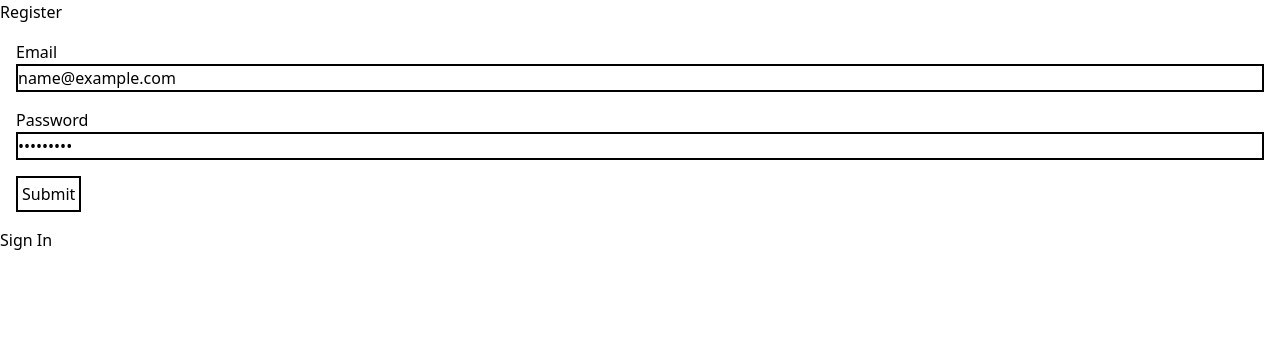
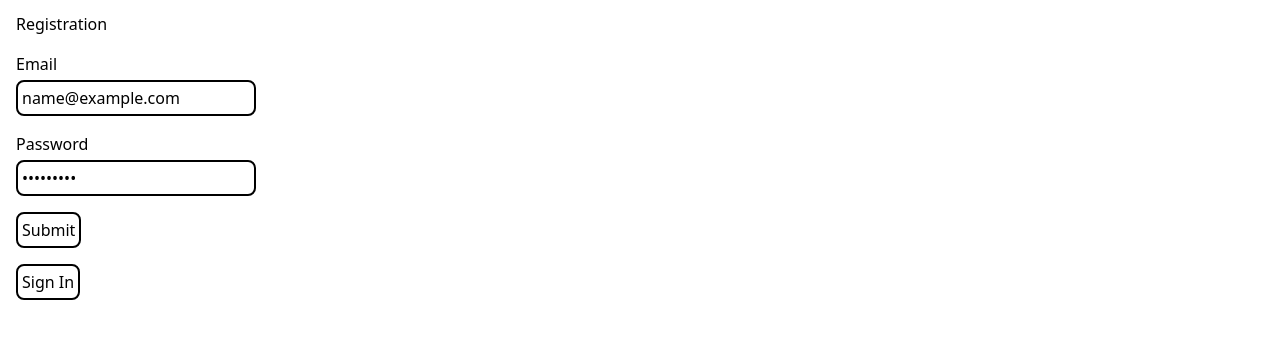
Before and after one commit to R0Z0LI/Week8Homework, a Next.js app: page / in a window 1280 px wide. Both pictures are taken after typing "name@example.com", "Sample123" into the empty fields and a click on the button "Create Account". Shown: the top 338 px of the page. Built offline with nearby package versions, Linux system fonts and the light colour scheme; no server answers.

Commit message:
feat: styling login page

```diff
--- a/src/components/AuthenticationForm.tsx
+++ b/src/components/AuthenticationForm.tsx
@@ -21,9 +21,11 @@ const Authentication: React.FC<{
     <div>
       <form className="p-2" onSubmit={onSubmitHandler}>
         <div className="flex flex-col p-2">
-          <label htmlFor="name">Email</label>
+          <label htmlFor="name" className="pb-1">
+            Email
+          </label>
           <input
-            className="border-2 border-black"
+            className="border-2 border-black w-60 rounded-lg p-1 focus:bg-sky-200"
             type="email"
             required
             id="name"
@@ -31,16 +33,20 @@ const Authentication: React.FC<{
           />
         </div>
         <div className="flex flex-col p-2">
-          <label htmlFor="email">Password</label>
+          <label htmlFor="email" className="pb-1">
+            Password
+          </label>
           <input
-            className="border-2 border-black"
+            className="border-2 border-black w-60 rounded-lg p-1 focus:bg-sky-200"
             type="password"
             required
             id="email"
             ref={passwordInputRef}
           />
         </div>
-        <button className="border-2 border-black m-2 p-1">Submit</button>
+        <button className="border-2 border-black rounded-lg m-2 p-1 active:bg-sky-200">
+          Submit
+        </button>
       </form>
     </div>
   );
--- a/src/components/FilterPeople.tsx
+++ /dev/null
@@ -1,11 +0,0 @@
-const FilterPeople = () => {
-  return (
-    <div>
-      <select>
-        <option></option>
-      </select>
-    </div>
-  );
-};
-
-export default FilterPeople;
--- a/src/pages/characters/[pageId].tsx
+++ b/src/pages/characters/[pageId].tsx
@@ -1,6 +1,6 @@
 import { getAuth } from "firebase/auth";
 import { useAuthState } from "react-firebase-hooks/auth";
-import { useRouter, withRouter } from "next/router";
+import { useRouter } from "next/router";
 import UserAuthContext from "@/store/user-auth";
 import { initFirebase } from "@/firebase/Authentication";
 import { ChangeEvent, useContext, useEffect, useState } from "react";
@@ -58,6 +58,12 @@ function CharactersPage({
   const router = useRouter();
   const userAuthCtx = useContext(UserAuthContext);
 
+  useEffect(() => {
+    if (!userAuthCtx.loggedIn) {
+      router.push("/");
+    }
+  }, [userAuthCtx.loggedIn]);
+
   const onChange = (event: ChangeEvent<unknown>, page: number) => {
     setCurrentPage(page);
     router.push(`/characters/${page}`);
@@ -69,17 +75,17 @@ function CharactersPage({
     router.push("/");
   };
 
-  if (!userAuthCtx.loggedIn) {
-    if (typeof window === "undefined") return null;
-    router.push("/");
-  }
-
   return (
     <div>
+      <button onClick={onSignOutHandler}>Sign out</button>
       {people && <PeopleList items={people} />}
       {loading && <div>Loading...</div>}
-      <Pagination count={10} page={pageId} onChange={onChange} />
-      <button onClick={onSignOutHandler}>Sign out</button>
+      <Pagination
+        count={9}
+        className="flex justify-center p-2"
+        page={pageId}
+        onChange={onChange}
+      />
     </div>
   );
 }
--- a/src/pages/index.tsx
+++ b/src/pages/index.tsx
@@ -14,6 +14,7 @@ function HomePage() {
   const [clicked, setClicked] = useState(false);
   const auth = getAuth();
   const [user, loading] = useAuthState(auth);
+  const [successfulRegistration, setSuccessfulRegistration] = useState(false);
   const router = useRouter();
   const userAuthCtx = useContext(UserAuthContext);
 
@@ -38,7 +39,10 @@ function HomePage() {
       createUserWithEmailAndPassword(auth, email, password)
         .then((userCredential) => {
           const user = userCredential.user;
-          //userAuthCtx.setLoggedIn(true);
+          setSuccessfulRegistration(true);
+          setTimeout(() => {
+            setSuccessfulRegistration(false);
+          }, 3000);
         })
         .catch((error) => {
           const errorCode = error.code;
@@ -48,6 +52,7 @@ function HomePage() {
       signInWithEmailAndPassword(auth, email, password)
         .then((userCredential) => {
           const user = userCredential.user;
+
           userAuthCtx.setLoggedIn(true);
         })
         .catch((error) => {
@@ -59,11 +64,18 @@ function HomePage() {
 
   return (
     <div>
-      {clicked ? <p>Register</p> : <p>Sign in</p>}
+      <div className="pt-3 pl-4">
+        {clicked ? <p>Registration</p> : <p>Signing in</p>}
+      </div>
       <Authentication onSubmit={onSubmitHandler} />
+      {successfulRegistration && (
+        <p className="pl-4 p-1 text-red-600">Successful Registration</p>
+      )}
       {loading && <div>Loading...</div>}
-      {clicked && <button onClick={onClickHandler}>Sign In</button>}
-      {!clicked && <button onClick={onClickHandler}>Create Account</button>}
+      <div className="w-fit inline-block border-2 border-black rounded-lg ml-4 p-1 active:bg-sky-200">
+        {clicked && <button onClick={onClickHandler}>Sign In</button>}
+        {!clicked && <button onClick={onClickHandler}>Create Account</button>}
+      </div>
     </div>
   );
 }
```
